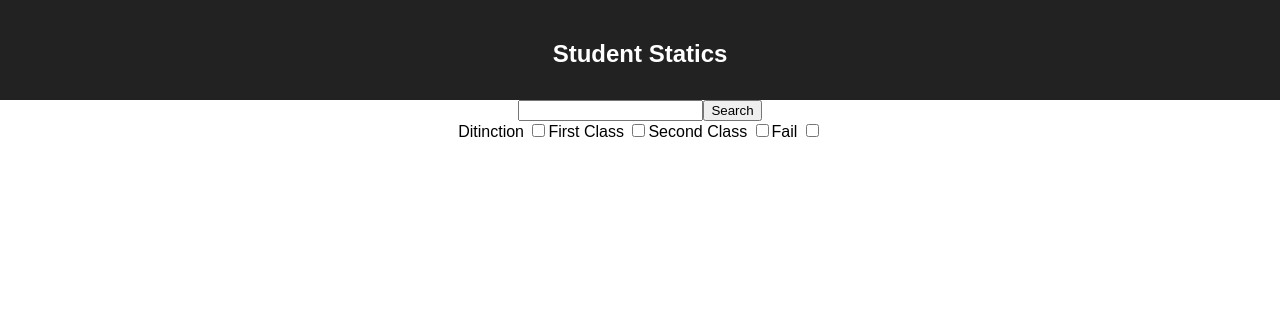
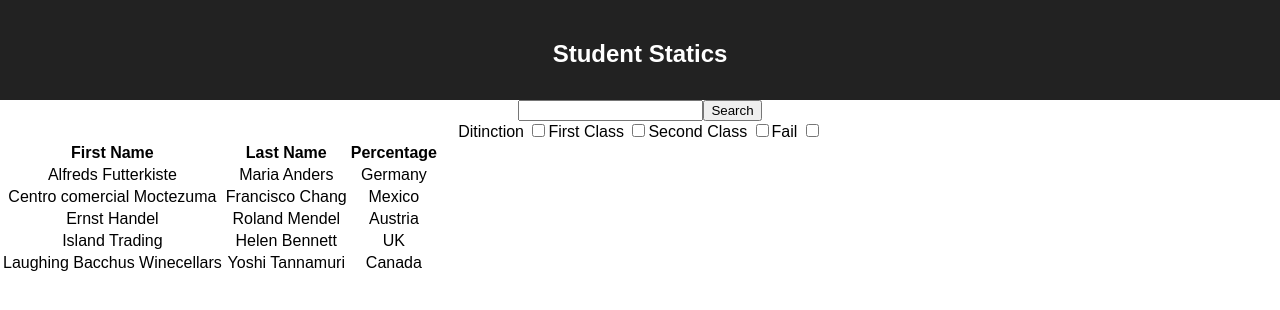
Before and after one commit to himani-webonise/ReactPOC, a React (Create React App) app: page / in a window 1280 px wide. Shown: the top 310 px of the page. Built offline with nearby package versions, Linux system fonts and the light colour scheme.

Commit message:
Add result.json file

```diff
--- a/src/App.js
+++ b/src/App.js
@@ -1,6 +1,7 @@
 import React, { Component } from 'react';
 import logo from './logo.svg';
 import './App.css';
+import studentRecords from './results.json';
 
 class App extends Component {
     constructor(props) {
@@ -13,6 +14,7 @@ class App extends Component {
         }
 
         this.handleInputChange = this.handleInputChange.bind(this)
+        console.log(studentRecords)
     }
 
     handleInputChange(event) {
@@ -40,7 +42,40 @@ class App extends Component {
                     Second Class <input name="isSecondCls" type="checkbox"checked={this.state.isSecondCls} onChange={this.handleInputChange}/>
                     Fail <input name="isFail" type="checkbox" checked={this.state.isFail} onChange={this.handleInputChange}/>
                 </div>
-                <div className="studentRecordCnt"></div>
+                <div className="studentRecordCnt">
+                    <table>
+                        <tr>
+                          <th>First Name</th>
+                          <th>Last Name</th>
+                          <th>Percentage</th>
+                        </tr>
+                        <tr>
+                          <td>Alfreds Futterkiste</td>
+                          <td>Maria Anders</td>
+                          <td>Germany</td>
+                        </tr>
+                        <tr>
+                          <td>Centro comercial Moctezuma</td>
+                          <td>Francisco Chang</td>
+                          <td>Mexico</td>
+                        </tr>
+                        <tr>
+                          <td>Ernst Handel</td>
+                          <td>Roland Mendel</td>
+                          <td>Austria</td>
+                        </tr>
+                        <tr>
+                          <td>Island Trading</td>
+                          <td>Helen Bennett</td>
+                          <td>UK</td>
+                        </tr>
+                        <tr>
+                          <td>Laughing Bacchus Winecellars</td>
+                          <td>Yoshi Tannamuri</td>
+                          <td>Canada</td>
+                        </tr>
+                    </table>
+                </div>
             </div>
         </div>
       );
--- /dev/null
+++ b/src/results.json
@@ -0,0 +1,9 @@
+{
+  "results": [
+    {"firstName": "Himani", "lastName":"Sharma","marks":{"english":90, "hindi":80,"mathematics":96}},
+    {"firstName": "Shubham", "lastName":"Laad","marks":{"english":40, "hindi":55,"mathematics":46}},
+    {"firstName": "Swapnil", "lastName":"Patil","marks":{"english":50, "hindi":60,"mathematics":77}},
+    {"firstName": "Ankita", "lastName":"Pawar","marks":{"english":50, "hindi":55,"mathematics":46}},
+    {"firstName": "Vijayraj", "lastName":"Nathe","marks":{"english":35, "hindi":45,"mathematics":11}}
+  ]
+}
```
